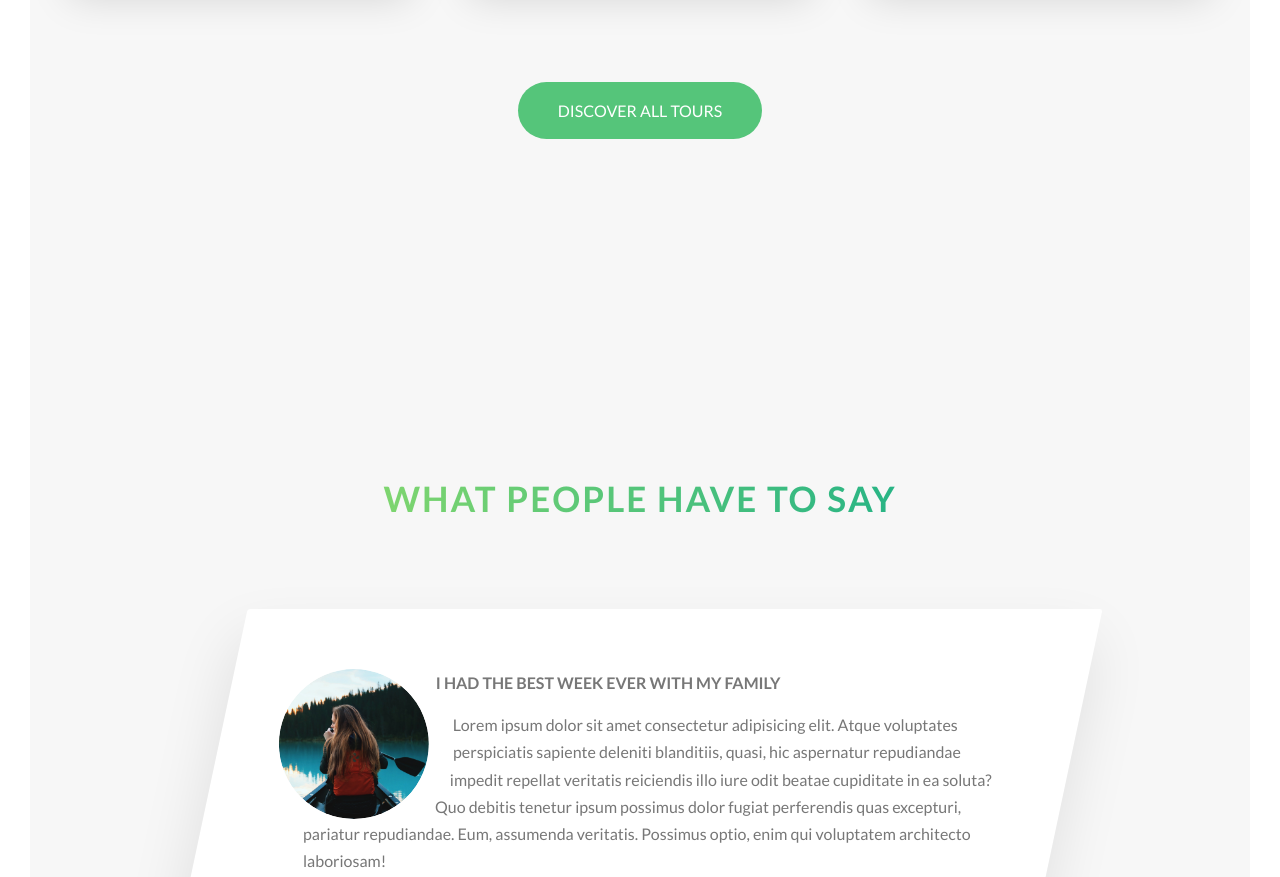
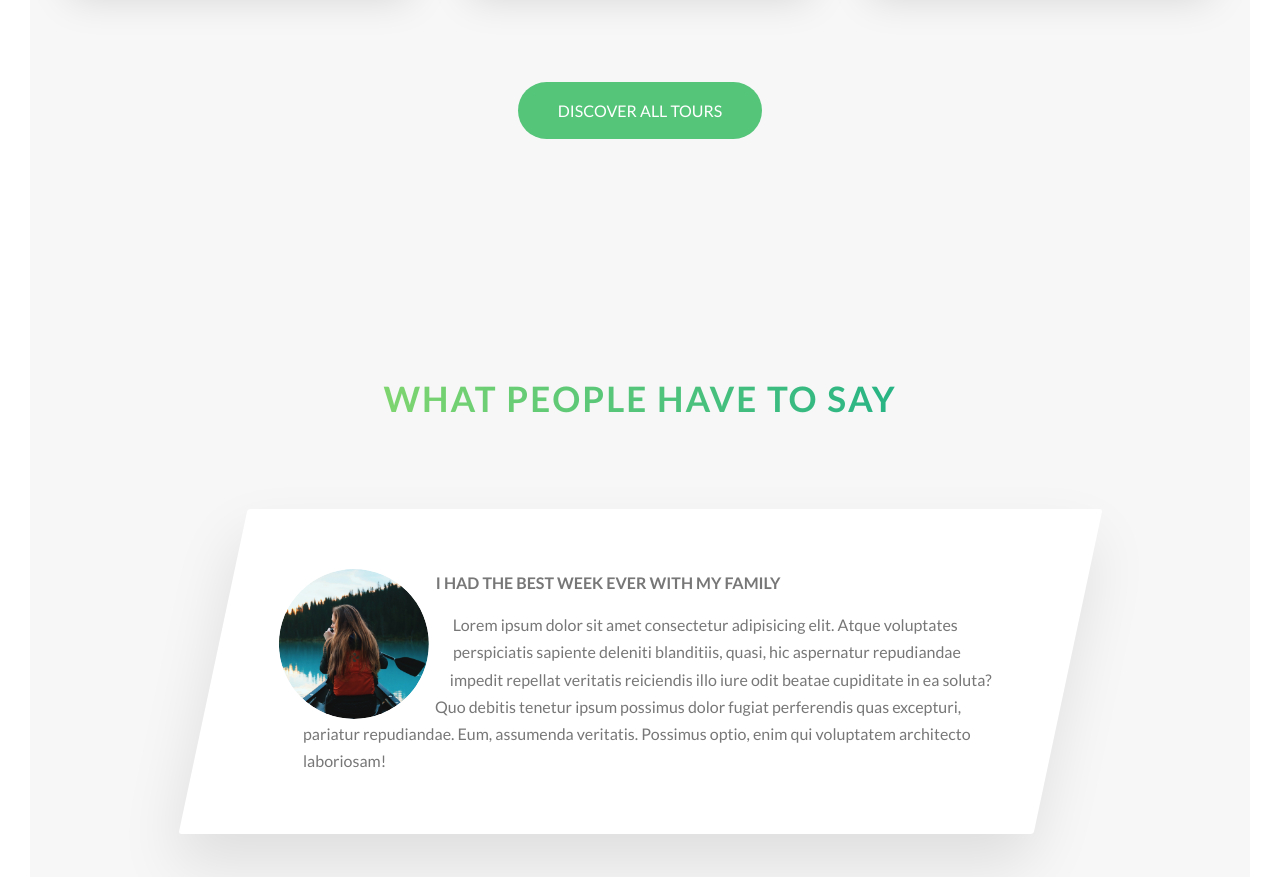
Before and after one commit to bongla316/NatureCSS, a website: page index.html in a window 1280 px wide. Shown: the part 3120-3997 px from the top of the page. Drawn offline with nearby package versions, Linux system fonts and the light colour scheme; files that its build step writes are made by us from their sources.

Commit message:
Imported styling for stories section

```diff
--- a/sass/pages/_home.scss
+++ b/sass/pages/_home.scss
@@ -30,6 +30,6 @@
 
 .section-stories {
    background-color: $color-grey-light-1;
-   padding: 25rem 0 15rem 0;
+   padding: 15rem 0;
    margin-top: -15rem;
 }
```
